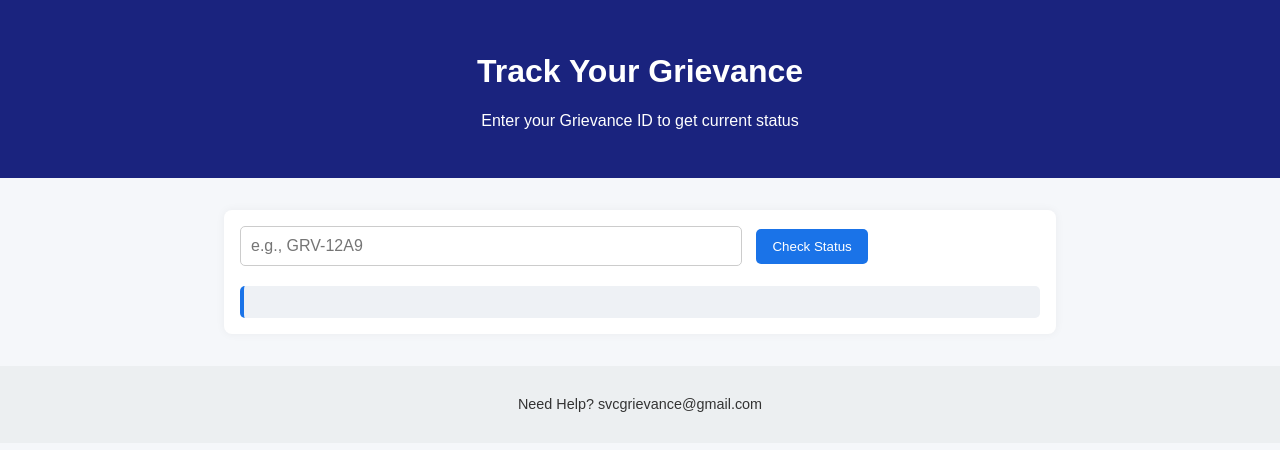
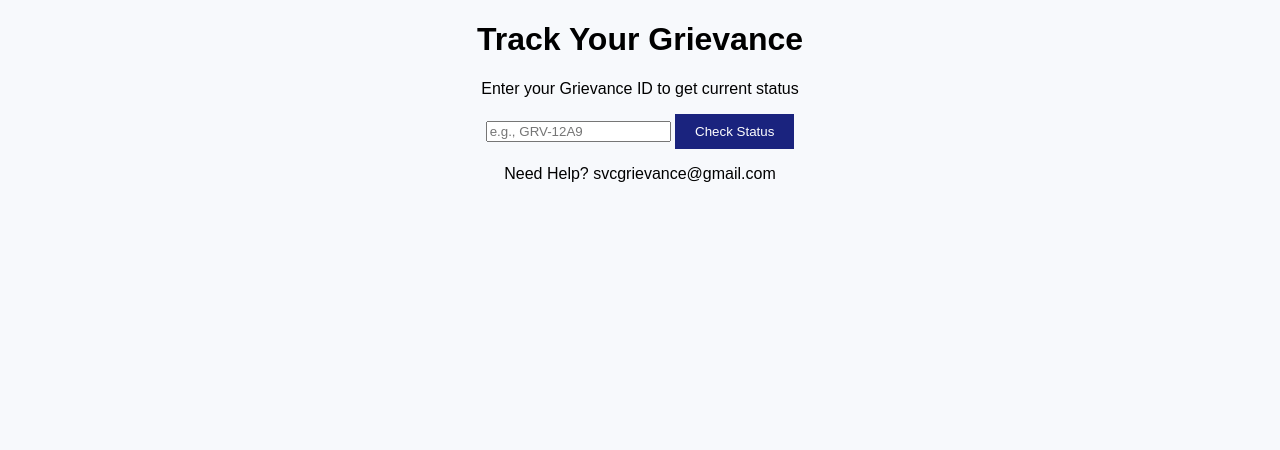
Before and after one commit to xxbha9uxx/SVC-Grievance-System, a plain HTML site: page track.html in a window 1280 px wide. Drawn offline with Linux system fonts and the light colour scheme.

Commit message:
Update style.css

```diff
--- a/style.css
+++ b/style.css
@@ -1,59 +1,25 @@
 body {
+  background: #f7f9fc;
   font-family: Arial, sans-serif;
-  margin: 0;
-  background-color: #f5f7fa;
-  color: #333;
+  text-align: center;
 }
 
-header {
-  background-color: #1a237e;
-  color: white;
-  text-align: center;
-  padding: 2rem 1rem;
+.container {
+  max-width: 600px;
+  margin: auto;
+  padding: 20px;
 }
 
-section {
-  max-width: 800px;
-  margin: 2rem auto;
-  padding: 1rem;
-  background-color: #fff;
-  border-radius: 8px;
-  box-shadow: 0 0 10px rgba(0,0,0,0.05);
-}
-
-input[type="text"] {
-  width: 60%;
+form input, form textarea {
+  width: 90%;
   padding: 10px;
-  font-size: 16px;
-  margin-right: 10px;
-  border-radius: 5px;
-  border: 1px solid #ccc;
+  margin: 10px 0;
 }
 
 button {
-  padding: 10px 16px;
-  background-color: #1a73e8;
+  background: #1a237e;
   color: white;
   border: none;
-  border-radius: 5px;
+  padding: 10px 20px;
   cursor: pointer;
 }
-
-button:hover {
-  background-color: #125ccf;
-}
-
-#result {
-  margin-top: 20px;
-  padding: 1rem;
-  background-color: #eef1f5;
-  border-left: 4px solid #1a73e8;
-  border-radius: 5px;
-}
-
-footer {
-  text-align: center;
-  padding: 1rem;
-  background-color: #eceff1;
-  font-size: 0.9em;
-}
```
